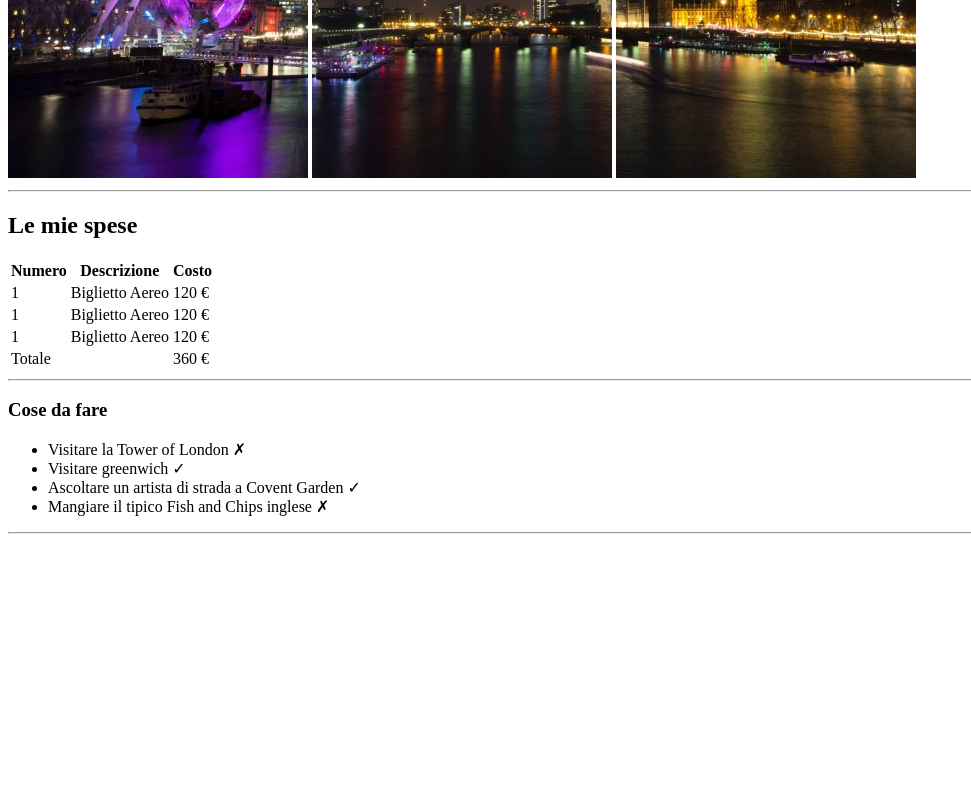
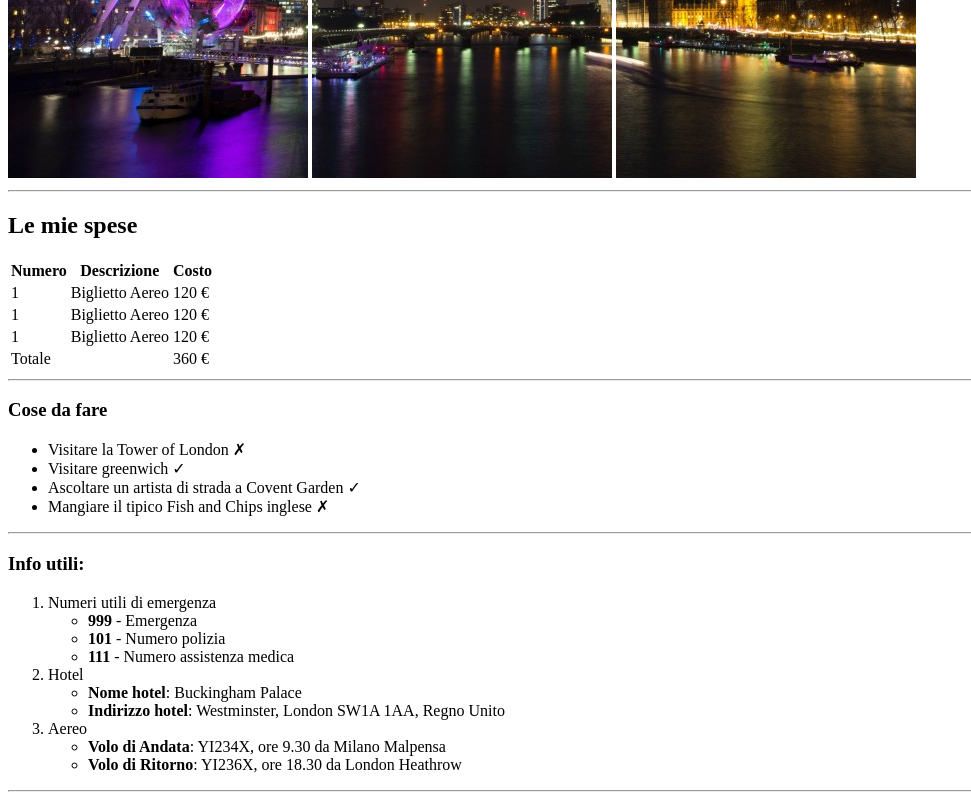
Before and after one commit to EvaXausa/html-london-trip, a plain HTML site: page index.html in a window 1280 px wide. Shown: the part 502-1302 px from the top of the page, without its empty margins (0-971 px from the left). Before the commit the page ends 1044 px from the top, so only its background shows below. Drawn offline with Linux system fonts and the light colour scheme.

Commit message:
quarta parte

```diff
--- a/index.html
+++ b/index.html
@@ -57,5 +57,30 @@
         <li>Mangiare il tipico Fish and Chips inglese &#10007;</li>
     </ul>
     <hr>
+
+    <!--quarta parte-->
+    <h3>Info utili:</h3>
+    <ol>
+        <li>Numeri utili di emergenza
+            <ul>
+                <li><strong>999</strong> - Emergenza</li>
+                <li><strong>101</strong> - Numero polizia</li>
+                <li><strong>111</strong> - Numero assistenza medica</li>
+            </ul>
+        </li>
+        <li>Hotel
+            <ul>
+                <li><strong>Nome hotel</strong>: Buckingham Palace</li>
+                <li><strong>Indirizzo hotel</strong>: Westminster, London SW1A 1AA, Regno Unito</li>
+            </ul>
+        </li>
+        <li>Aereo
+            <ul>
+                <li><strong>Volo di Andata</strong>: YI234X, ore 9.30 da Milano Malpensa</li>
+                <li><strong>Volo di Ritorno</strong>: YI236X, ore 18.30 da London Heathrow </li>
+            </ul>
+        </li>
+    </ol>
+    <hr>
 </body>
 </html>
```
